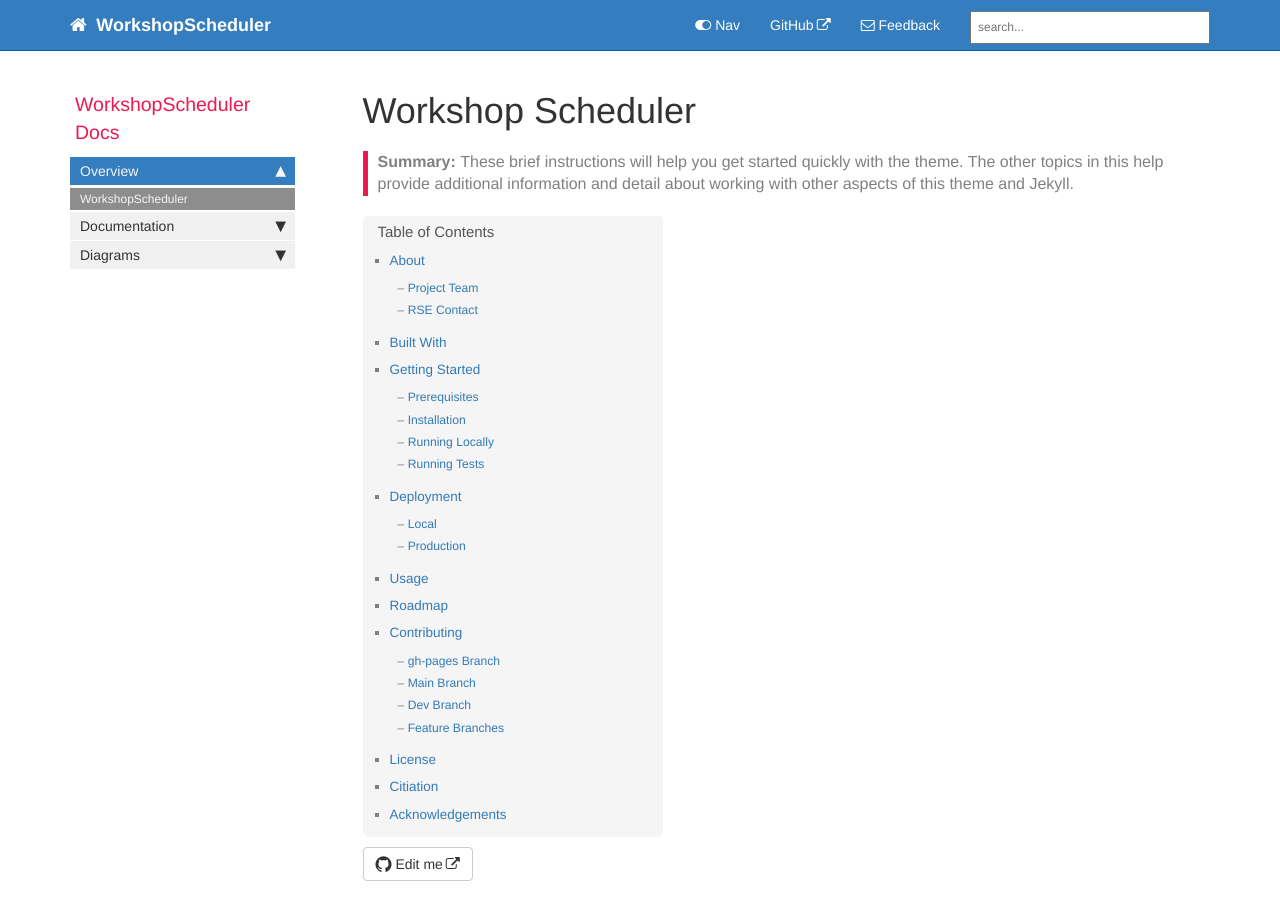
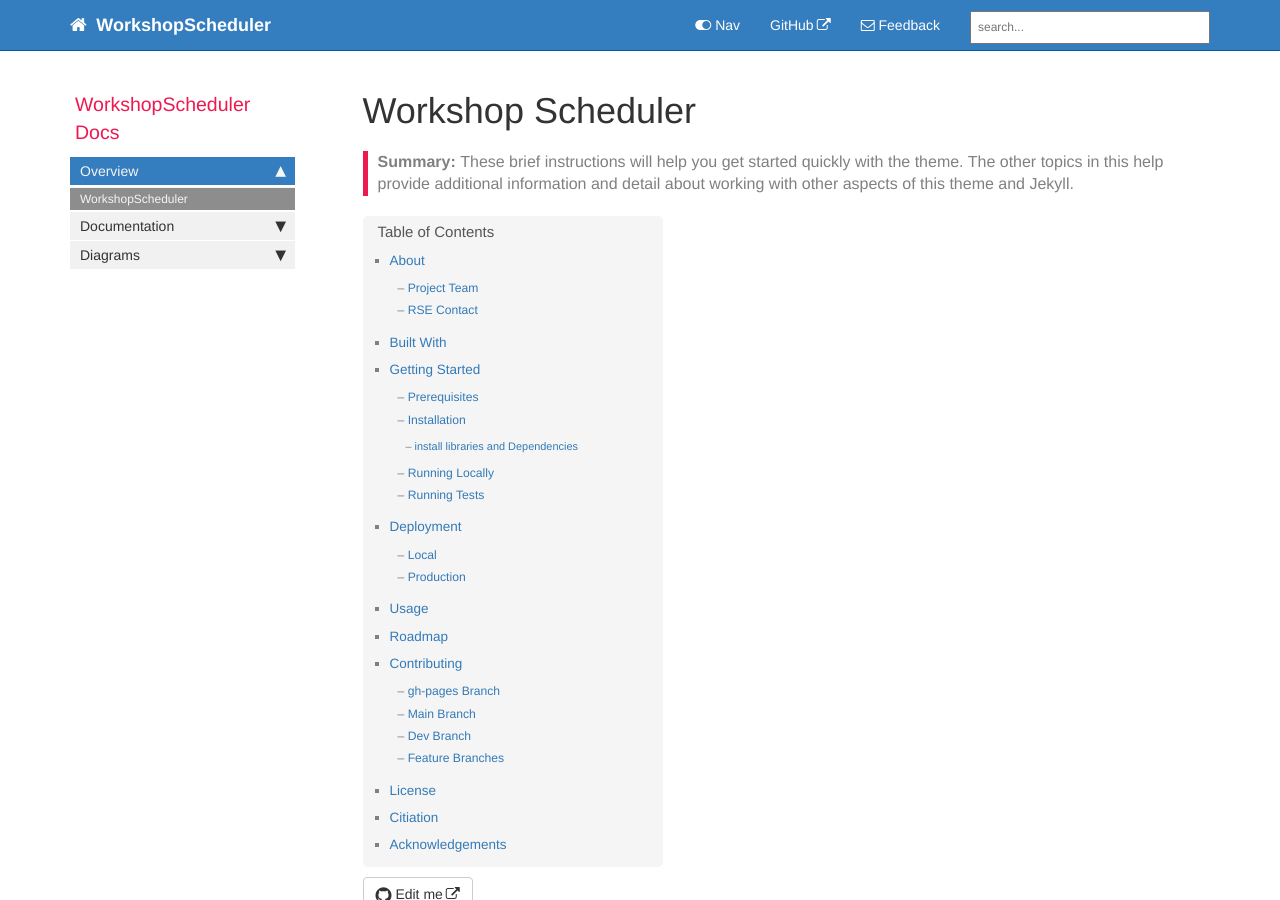
Before and after one commit to NewcastleRSE/WorkshopScheduler, a Jekyll site: the page built from index.md, in a window 1280 px wide and 900 px high. Built offline with Jekyll 4.4.1, drawn with Linux system fonts in a browser that asks for light colours; comment, search, counter and statistics services are not loaded.

Commit message:
Reformat Instructions

````diff
--- a/index.md
+++ b/index.md
@@ -34,7 +34,9 @@ Newcastle University
 
 ### Installation
 
-# install libraries and Dependencies
+#### install libraries and Dependencies
+***
+
 * tkinter
 ```
 pip install tk
````
